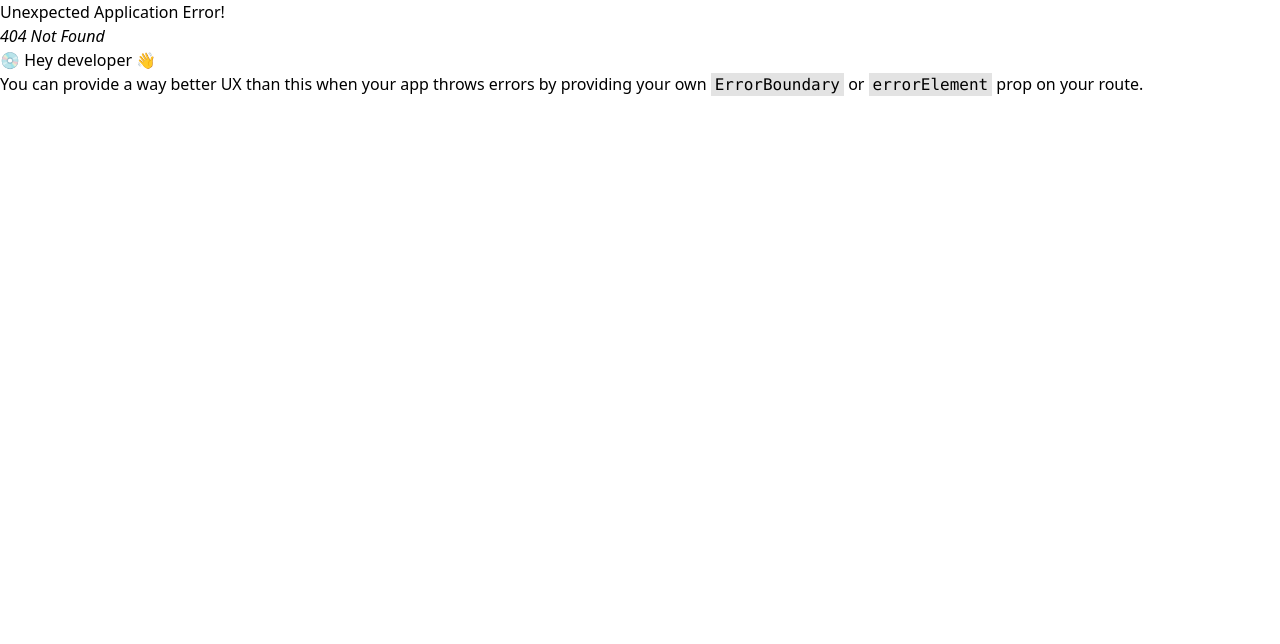
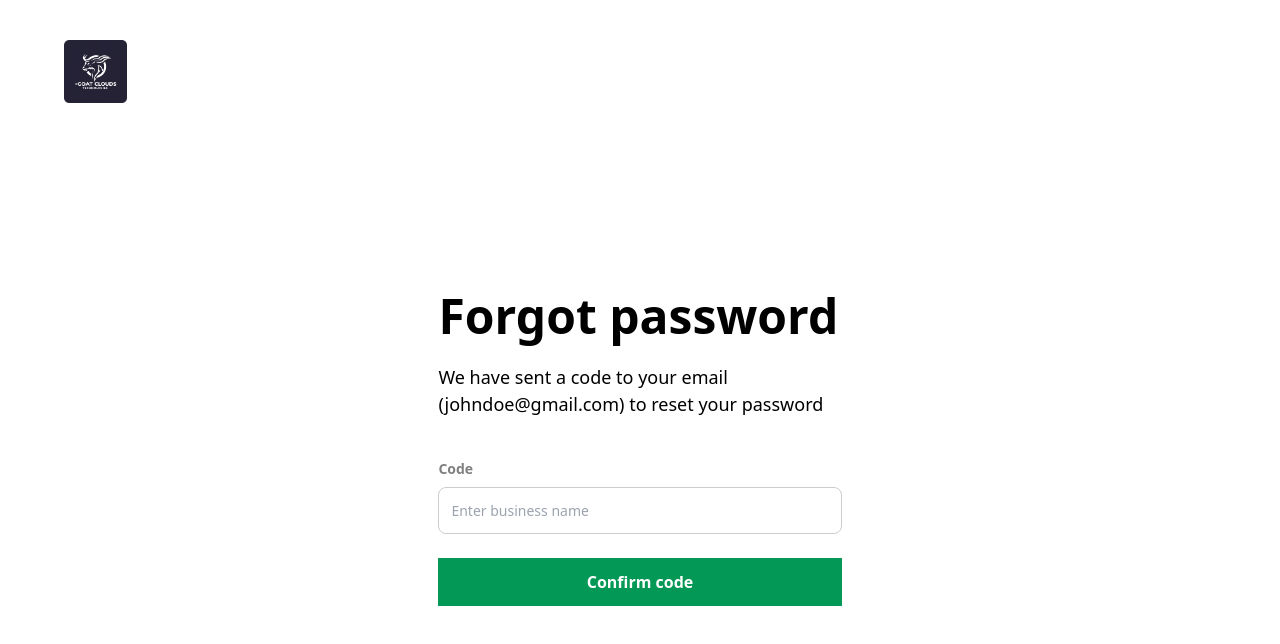
Before and after one commit to Frokesy/altra, a React (Vite) app: page /forgot-password in a window 1280 px wide. Before the commit this address had no page. Shown: the top 644 px of the page. Built offline with nearby package versions, Linux system fonts and the light colour scheme.

Commit message:
designed forgot pasword component

```diff
--- a/src/App.tsx
+++ b/src/App.tsx
@@ -2,11 +2,13 @@ import SetupScreens from "./pages/setup";
 import { AnimatePresence } from "framer-motion";
 import { createBrowserRouter, RouterProvider } from "react-router-dom";
 import Auth from "./pages/auth";
+import ForgotPassword from "./pages/forgot-password";
 
 const App = () => {
   const router = createBrowserRouter([
     { path: "/", element: <SetupScreens /> },
     { path: "/auth", element: <Auth /> },
+    { path: "/forgot-password", element: <ForgotPassword /> },
   ]);
   return (
     <>
--- a/src/components/sections/auth/Login.tsx
+++ b/src/components/sections/auth/Login.tsx
@@ -1,3 +1,4 @@
+import { NavLink } from "react-router-dom";
 import { GoogleIcon } from "../../svgs/Icons";
 
 const Login = () => {
@@ -5,9 +6,7 @@ const Login = () => {
     <div className="w-[35%] mt-10">
       <div className="space-y-3">
         <h2 className="text-[48px] font-semibold">Log In</h2>
-        <p className="text-[18px]">
-          Log in to your existing account.
-        </p>
+        <p className="text-[18px]">Log in to your existing account.</p>
 
         <div className="form space-y-6">
           <div className="text-[14px] space-y-2 mt-10">
@@ -37,7 +36,9 @@ const Login = () => {
             <GoogleIcon />
             <p>Sign Up wth Google</p>
           </button>
-          <p className="text-center underline">Forgot your password?</p>
+          <NavLink to="/forgot-password">
+            <p className="text-center underline mt-6">Forgot your password?</p>
+          </NavLink>
         </div>
       </div>
     </div>
--- /dev/null
+++ b/src/pages/forgot-password/index.tsx
@@ -0,0 +1,33 @@
+const ForgotPassword = () => {
+  return (
+    <div className="w-[90vw] mx-auto pt-10">
+      <img src="/assets/logo.png" alt="logo" className="w-[63px] h-[63px]" />
+      <div className="w-[100%] min-h-[80vh] flex flex-col items-center relative justify-center">
+        <div className="w-[35%] mt-10">
+          <div className="space-y-3">
+            <h2 className="text-[48px] font-semibold">Forgot password</h2>
+            <p className="text-[18px]">We have sent a code to your email (johndoe@gmail.com) to reset your password</p>
+
+            <div className="form space-y-6">
+              <div className="text-[14px] space-y-2 mt-10">
+                <label htmlFor="code" className="text-[#808080] font-semibold">
+                  Code
+                </label>
+                <input
+                  type="text"
+                  placeholder="Enter business name"
+                  className="border border-[#ccc] p-3 outline-none w-[100%] rounded-lg"
+                />
+              </div>
+              <button className="bg-[#039855] w-[100%] font-semibold py-3 text-[#fff]">
+                Confirm code
+              </button>
+            </div>
+          </div>
+        </div>
+      </div>
+    </div>
+  );
+};
+
+export default ForgotPassword;
```
